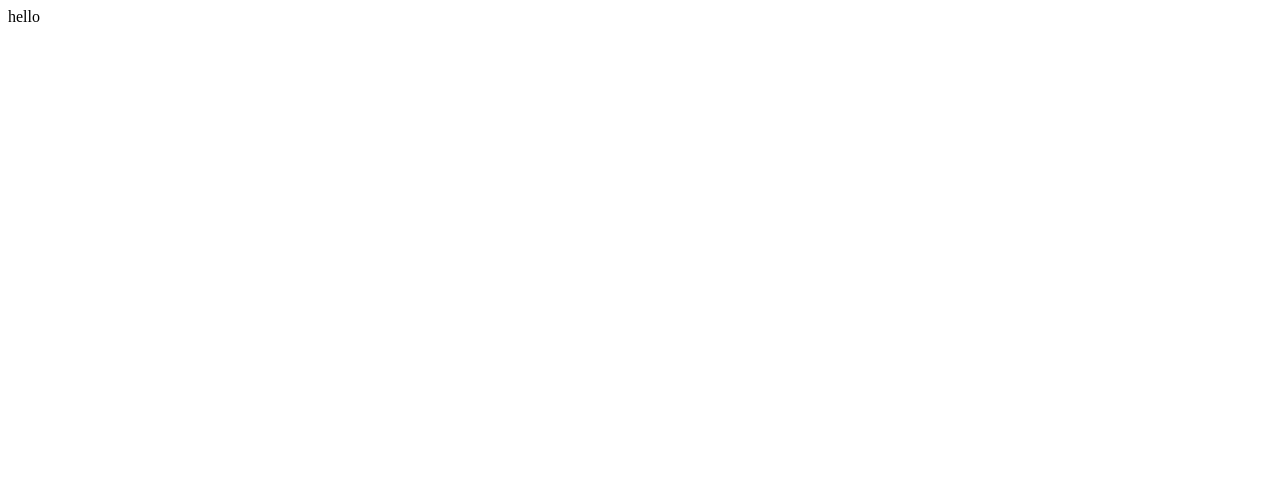
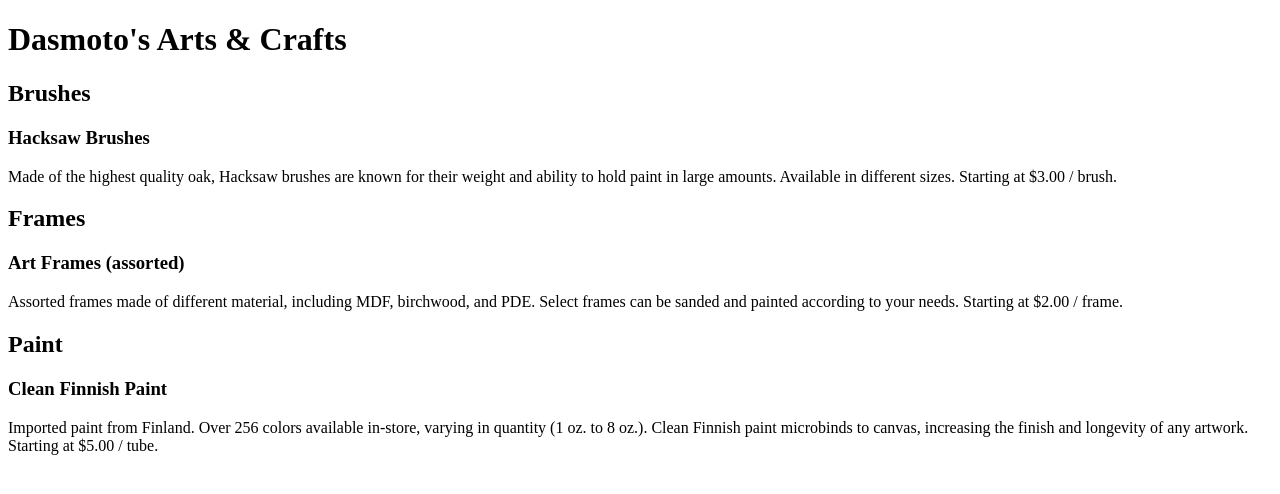
Before and after one commit to stoikal/codecademy-dasmotos-arts, a plain HTML site: page index.html in a window 1280 px wide. Drawn offline with Linux system fonts and the light colour scheme.

Commit message:
write the html

```diff
--- a/index.html
+++ b/index.html
@@ -6,6 +6,37 @@
   <title>Document</title>
 </head>
 <body>
-  hello
+    <header>
+        <h1>
+            Dasmoto's Arts &amp; Crafts
+        </h1>
+    </header>
+
+    <div id="brushes">
+        <h2>Brushes</h2>
+        <h3>Hacksaw Brushes</h3>
+        <p>
+            Made of the highest quality oak, Hacksaw brushes are known for their weight and ability to hold paint in large amounts. Available in different sizes.
+            <span class="price">Starting at $3.00 / brush.</span>
+        </p>
+    </div>
+
+    <div id="frames">
+        <h2>Frames</h2>
+        <h3>Art Frames (assorted)</h3>
+        <p>
+            Assorted frames made of different material, including MDF, birchwood, and PDE. Select frames can be sanded and painted according to your needs.
+            <span class="price">Starting at $2.00 / frame.</span>
+        </p>
+    </div>
+
+    <div id="paint">
+        <h2>Paint</h2>
+        <h3>Clean Finnish Paint</h3>
+        <p>
+            Imported paint from Finland. Over 256 colors available in-store, varying in quantity (1 oz. to 8 oz.). Clean Finnish paint microbinds to canvas, increasing the finish and longevity of any artwork.
+            <span class="price">Starting at $5.00 / tube.</span>
+        </p>
+    </div>
 </body>
 </html>
```
